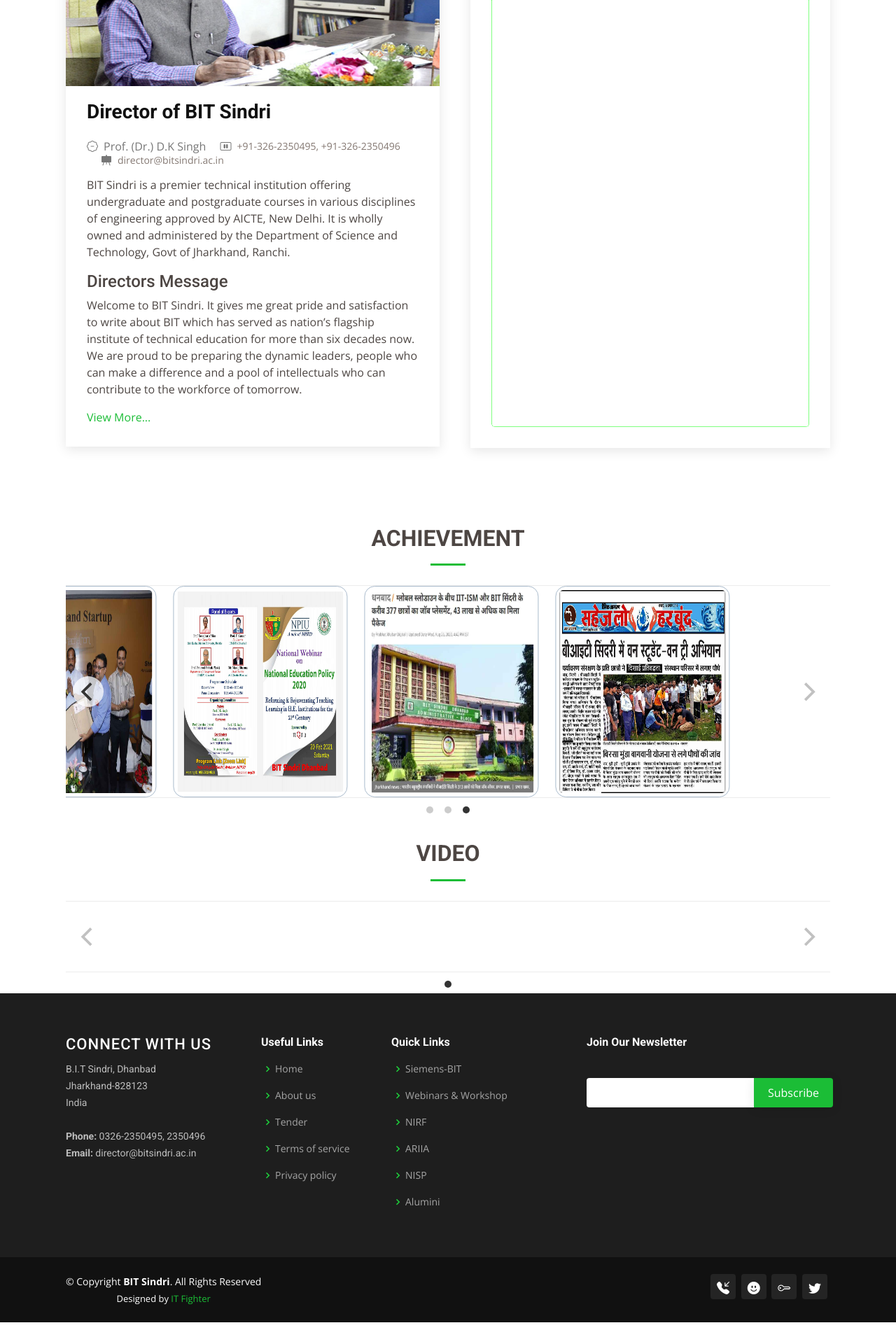
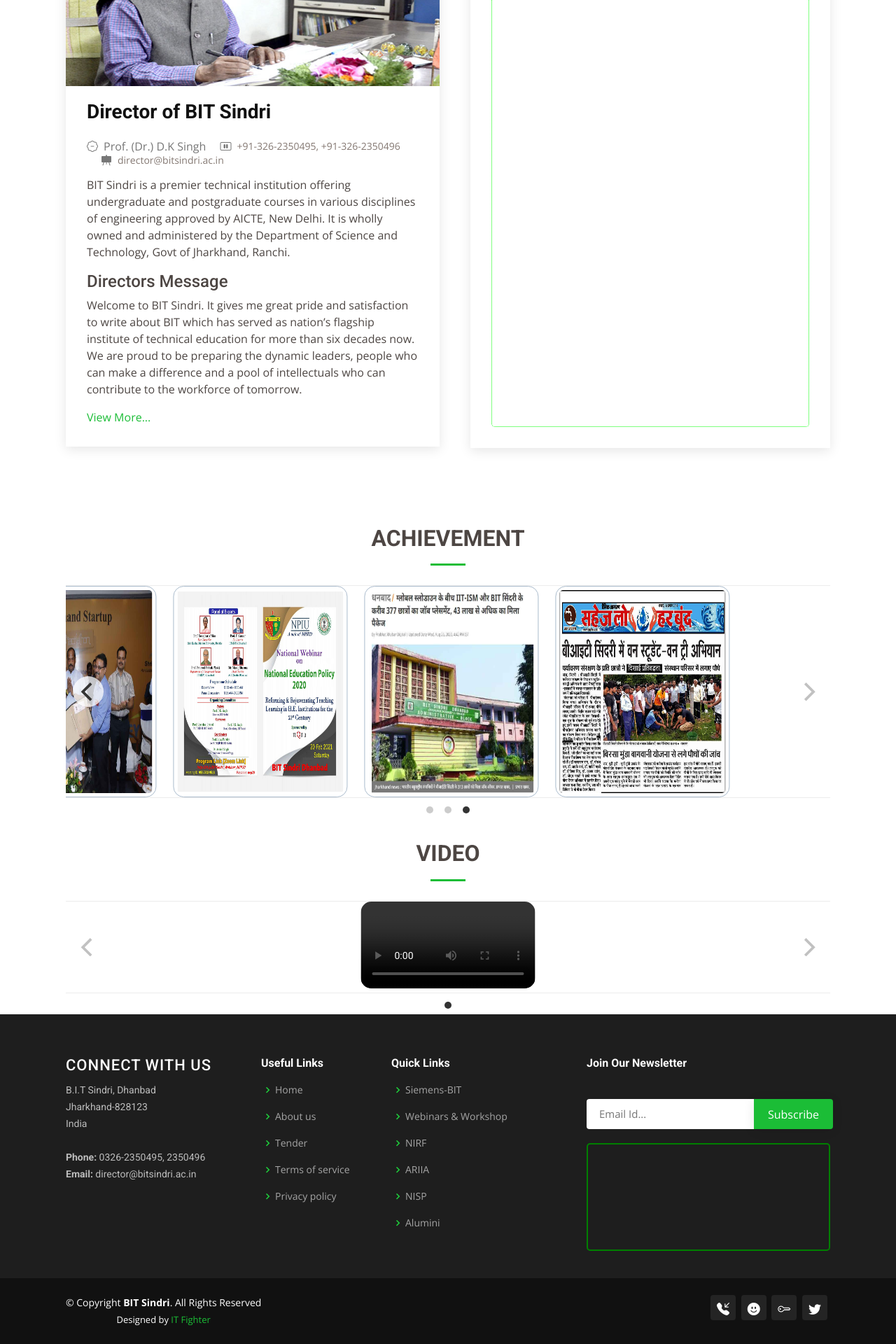
Before and after one commit to MandalG360/bitsindri, a PHP site: page /bitsindri/ in a window 1280 px wide. Shown: the part 964-2884 px from the top of the page at 70% size. Before the commit the page ends 2853 px from the top, so only its background shows below. Run offline with PHP 8.4, Linux system fonts and the light colour scheme; data comes from the database, SQL or seed files in the repository; tables that the repository leaves empty or names only in its code hold one stand-in row (values such as "Sample post"); some libraries are stand-ins or nearby versions; grey boxes are pictures that could not be loaded.

Commit message:
add maps in footer

```diff
--- a/assets/css/mystyle.css
+++ b/assets/css/mystyle.css
@@ -99,3 +99,9 @@
   border-radius: 10px;
 }
 /*********************/
+
+.videos video{
+	border-radius: 15px;
+	width: 100%;
+	height: auto;
+}
--- a/footer.php
+++ b/footer.php
@@ -43,8 +43,11 @@
           <div class="col-lg-4 col-md-6 footer-newsletter">
             <h4>Join Our Newsletter</h4>
             <form action="" method="post">
-              <input type="email" name="email" id="newsletter"><input type="submit" value="Subscribe">
+              <input type="email" name="email" id="Newsletter" placeholder="Email Id..." style="outline: none;"><input type="submit" value="Subscribe">
             </form>
+            <div id="map">
+              <iframe src="https://www.google.com/maps/embed?pb=!1m14!1m8!1m3!1d14618.13611263282!2d86.4740646!3d23.6568531!3m2!1i1024!2i768!4f13.1!3m3!1m2!1s0x0%3A0x7c14e668e6f2feea!2sBIT%20Sindri!5e0!3m2!1sen!2sin!4v1623082821335!5m2!1sen!2sin" allowfullscreen="" loading="lazy" style="margin-top: 20px; width: 100%; height: auto; border-radius: 5px; border: 2px solid green;"></iframe>
+            </div>
           </div>
 
         </div>
--- a/index.php
+++ b/index.php
@@ -176,15 +176,13 @@
               $link = $row['link'];
           ?>
 
-
-  <video autoplay muted loop playsinline preload="metadata" width="200" height="auto">
-    <source src="<?php echo $link; ?>" type="video/mp4">
-  </video>
-            <!--div class="col-lg-3 col-md-4 col-6 carousel-cell">
-              <div class="achievement">
-
+            <div class="col-lg-3 col-md-4 col-6 carousel-cell">
+              <div class="videos">
+                <video controls poster="" class="video" id="video">
+                  <source src="<?php echo($link) ?>" type="video/mp4">
+              </video>
               </div>
-            </div-->
+            </div>
 
           <?php } ?>
         </div>
```
